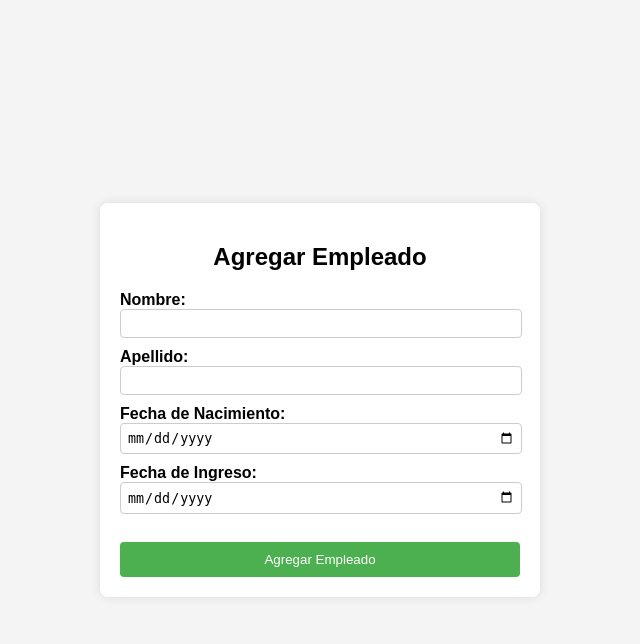
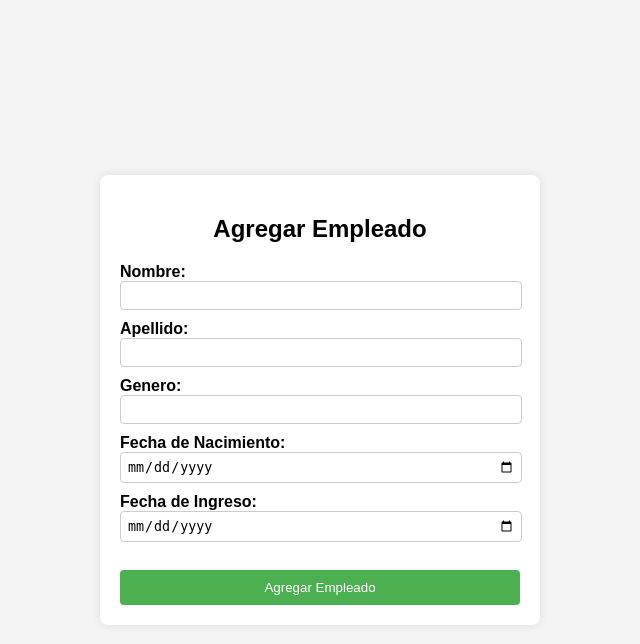
Before and after one commit to yxsifdev/almacen_php_02, a PHP site: page /crear.php in a window 1280 px wide. Shown: the top 644 px of the page, without its empty margins (320-960 px from the left). Run offline with PHP 8.4, Linux system fonts and the light colour scheme.

Commit message:
Update crear.php

```diff
--- a/crear.php
+++ b/crear.php
@@ -66,6 +66,8 @@
         <input type="text" id="nombre" name="nombre"><br>
         <label for="apellido">Apellido:</label><br>
         <input type="text" id="apellido" name="apellido"><br>
+        <label for="genero">Genero:</label><br>
+        <input type="text" id="genero" name="genero"><br>
         <label for="fecha_nacimiento">Fecha de Nacimiento:</label><br>
         <input type="date" id="fecha_nacimiento" name="fecha_nacimiento"><br>
         <label for="fecha_ingreso">Fecha de Ingreso:</label><br>
@@ -83,11 +85,12 @@ require 'config.php';
 if ($_SERVER["REQUEST_METHOD"] == "POST") {
     $nombre = $conn->real_escape_string($_POST['nombre']);
     $apellido = $conn->real_escape_string($_POST['apellido']);
+    $genero = $conn->real_escape_string($_POST['genero']);
     $fecha_nacimiento = $conn->real_escape_string($_POST['fecha_nacimiento']);
     $fecha_ingreso = $conn->real_escape_string($_POST['fecha_ingreso']);
 
     // Consulta para insertar un nuevo empleado
-    $sql_insert = "INSERT INTO empleados (nombre, apellido, fecha_nacimiento, fecha_ingreso) VALUES ('$nombre', '$apellido', '$fecha_nacimiento', '$fecha_ingreso')";
+    $sql_insert = "INSERT INTO empleados (nombre, apellido, genero, fecha_nacimiento, fecha_ingreso) VALUES ('$nombre', '$apellido', '$genero', '$fecha_nacimiento', '$fecha_ingreso')";
     $resultado_insert = $conn->query($sql_insert);
 
     if ($resultado_insert) {
```
